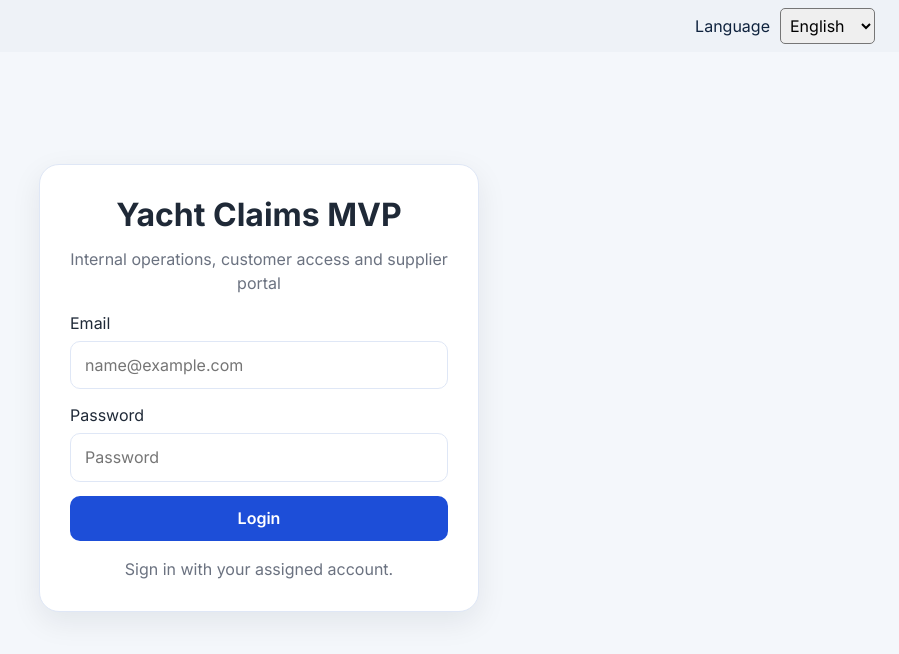
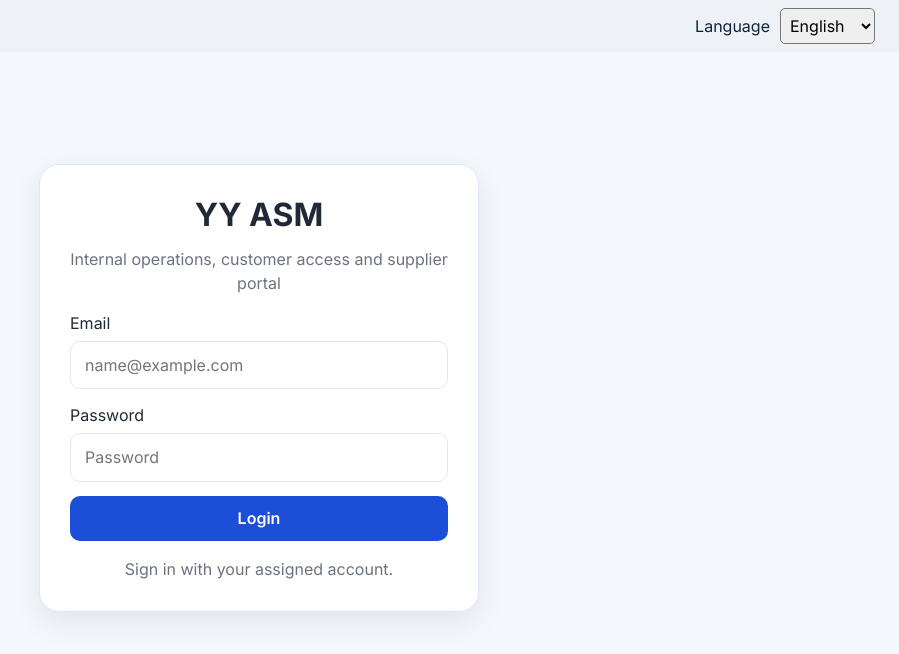
Before and after one commit to mariodecamillis73/yacht-claims-mvp, a Next.js app: page /login in a window 1280 px wide. Shown: the top 654 px of the page, without its empty margins (381-1280 px from the left). Built offline with nearby package versions, Linux system fonts and the light colour scheme.

Commit message:
Use YY ASM branding on sign-in page and browser tabs

```diff
--- a/app/layout.tsx
+++ b/app/layout.tsx
@@ -3,7 +3,7 @@ import "./globals.css";
 import LanguageProvider from "@/components/language-provider";
 
 export const metadata: Metadata = {
-  title: "Yacht Claims MVP",
+  title: "YY ASM",
   description: "Yacht claims management system",
 };
 
--- a/app/login/page.tsx
+++ b/app/login/page.tsx
@@ -45,7 +45,7 @@ export default function LoginPage() {
   return (
     <div className="container">
       <div className="login-box">
-        <h1>Yacht Claims MVP</h1>
+        <h1>YY ASM</h1>
         <p className="muted">
           {tr("Internal operations, customer access and supplier portal")}
         </p>
```
